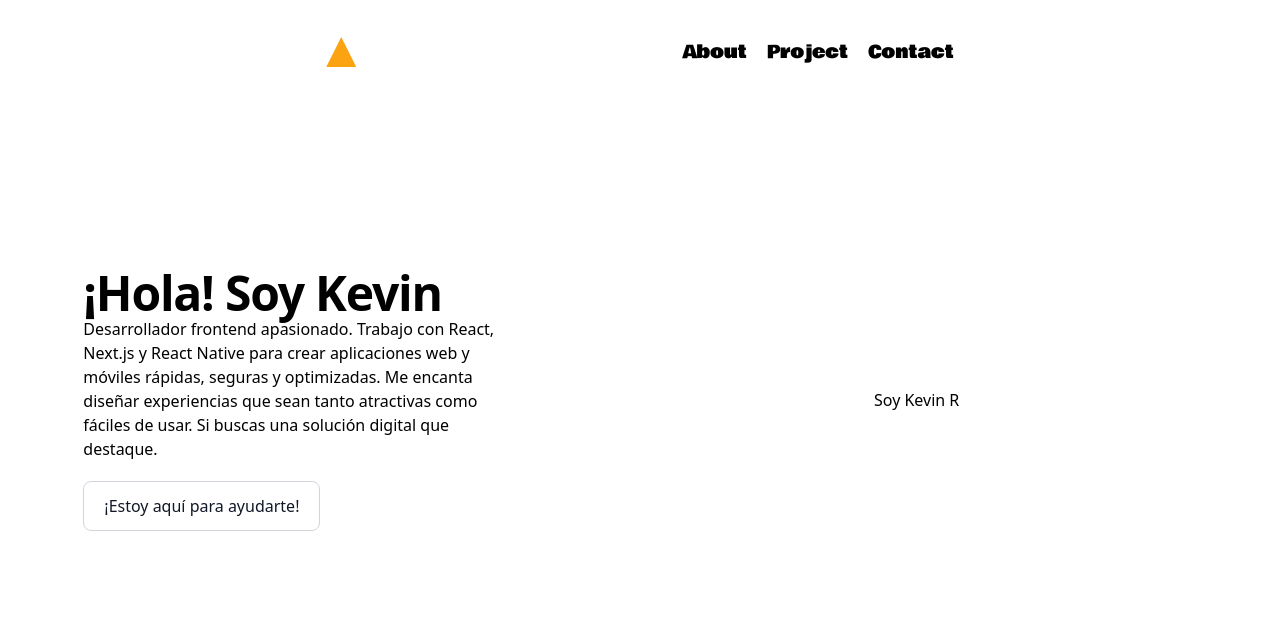
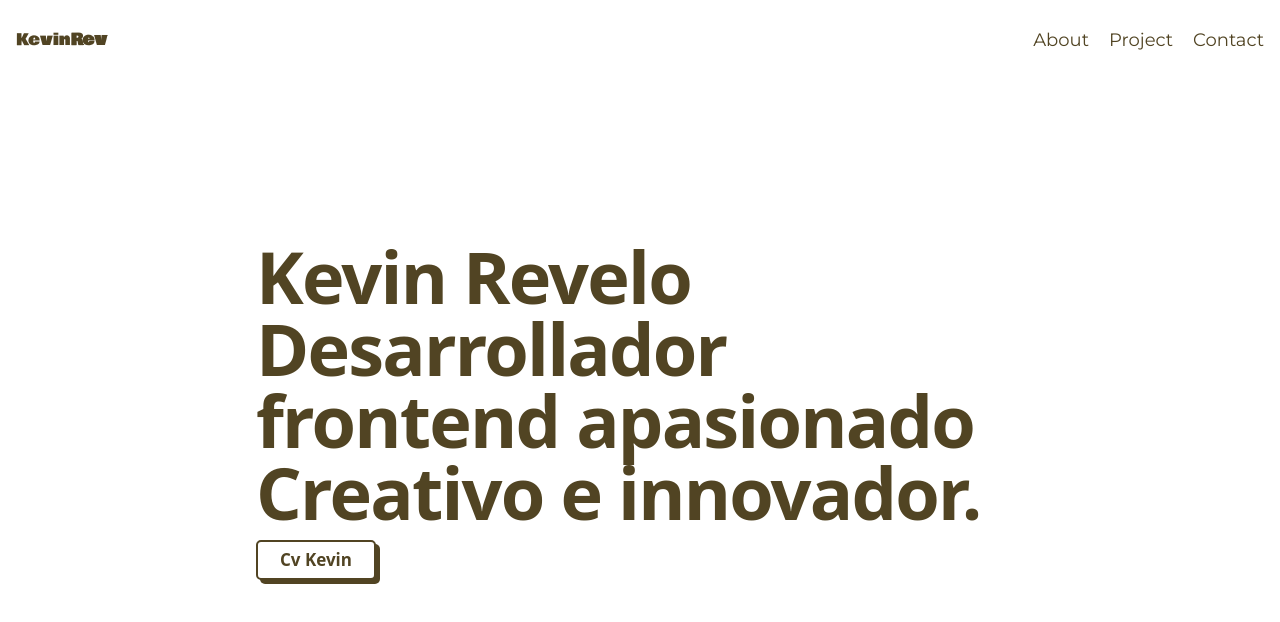
Before and after one commit to kevinr2/portfolio, a Next.js app: page / in a window 1280 px wide. Shown: the top 622 px of the page. Built offline with nearby package versions, Linux system fonts and the light colour scheme; a web font is replaced by a local one.

Commit message:
index design

```diff
--- a/src/components/NavbarComponent.tsx
+++ b/src/components/NavbarComponent.tsx
@@ -1,8 +1,13 @@
 "use client"
 import Link from "next/link";
-import { Bowlby_One} from 'next/font/google'
+import { Bowlby_One,Montserrat} from 'next/font/google'
 
 const bowls =Bowlby_One({
+  weight:'400',
+  subsets:["latin"],
+  display:'swap'
+})
+const monserrat =Montserrat({
   weight:'400',
   subsets:["latin"],
   display:'swap'
@@ -11,12 +16,11 @@ const bowls =Bowlby_One({
 
 export const NavbarComponent = () => {
   return (
-    <div className="fixed  text-n w-full  mt-6 h-14 flex justify-evenly items-center">
+    <div className="fixed  text-n w-full px-4 mt-3 h-14 flex justify-between items-center">
       <Link href="/">
-      <div className="triangulo">
-      </div>
+        <h1 className={bowls.className}>Kevin<strong>Rev</strong></h1>
       </Link>
-      <div className={`${bowls.className} flex gap-5 text-lg justify-center`}>
+      <div className={`${monserrat.className} flex gap-5 text-lg justify-center`}>
 
 
         <Link href="/about">About</Link>
--- a/src/pages/index.tsx
+++ b/src/pages/index.tsx
@@ -1,31 +1,21 @@
 import Link from "next/link";
 import Inner from "./inner/Inner";
+
 
 export default function Home() {
   return (
     <>
       <Inner>
-        <div className="w-[100%] h-[100vh]  md:flex justify-around items-center">
-          <div className="w-full sm:w-1/3  lg:w-1/3 xl:w-1/3   ml-10">
-            <h1 className="text-5xl   font-extrabold tracking-tight">
-            ¡Hola! Soy Kevin
+        <div className="w-[100%] h-[100vh] px-[20%] flex  items-center">
+          <div className="mt-5">
+            <h1 className=" min-[319px]:text-5xl sm:text-5xl md:text-5xl lg:text-7xl  font-extrabold tracking-tight">
+              Kevin Revelo
+              Desarrollador frontend apasionado
+              Creativo e innovador.
             </h1>
-            <p>
-               Desarrollador frontend apasionado. Trabajo con
-              React, Next.js y React Native para crear aplicaciones web y
-              móviles rápidas, seguras y optimizadas. Me encanta diseñar
-              experiencias que sean tanto atractivas como fáciles de usar. Si
-              buscas una solución digital que destaque.
-            </p>
-            <Link
-              href="/about"
-              className="inline-flex mt-5 items-center justify-center px-5 py-3 text-base font-medium text-center text-gray-900 border border-gray-300 rounded-lg hover:bg-gray-100 hover:text-white focus:ring-4 focus:ring-gray-100 dark:text-black dark:border-gray-700 dark:hover:bg-gray-700 dark:focus:ring-gray-800"
-            >
-              ¡Estoy aquí para ayudarte!
-            </Link>
-          </div>
-          <div className="w-1/2 h-1/5 flex justify-center items-center ">
-            <h1>Soy Kevin R</h1>
+            <p></p>
+            <Link href="/about" className="btn "><button className="button mt-3" >Cv Kevin</button> </Link>
+
           </div>
         </div>
       </Inner>
--- a/src/styles/globals.css
+++ b/src/styles/globals.css
@@ -14,7 +14,10 @@
   }
 }
 
+body{
+  color: #514423;
 
+}
 
 @layer utilities {
   .text-balance {
@@ -27,3 +30,23 @@
   clip-path: polygon(50% 0%, 0% 100%, 100% 100%) ;
   background-color: #fca311;
 }
+.button {
+  --font-color: #514423;
+  --bg-color: #fff;
+  --main-color: #514423;
+  width: 120px;
+  height: 40px;
+  border-radius: 5px;
+  border: 2px solid var(--main-color);
+  background-color: var(--bg-color);
+  box-shadow: 4px 4px var(--main-color);
+  font-size: 17px;
+  font-weight: 600;
+  color: var(--font-color);
+  cursor: pointer;
+}
+
+.button:active {
+  box-shadow: 0px 0px var(--main-color);
+  transform: translate(3px, 3px);
+}
```
